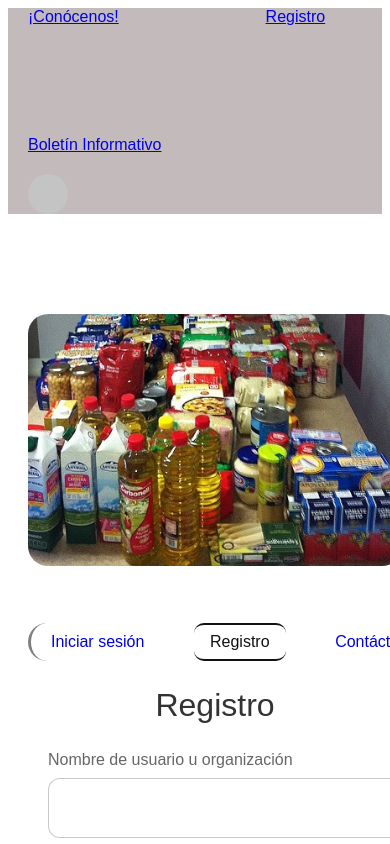
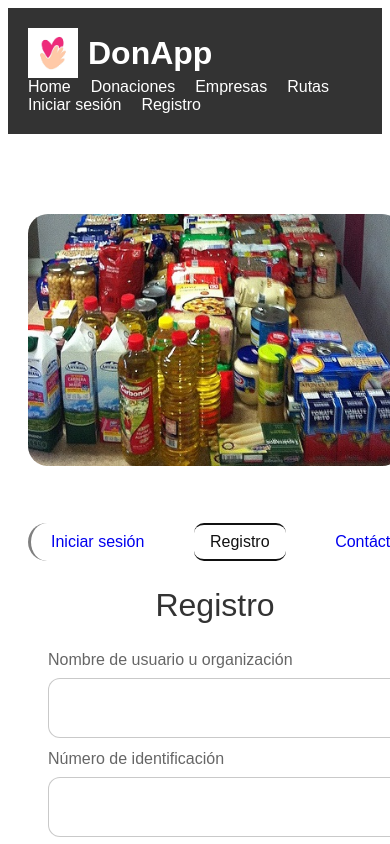
Before and after one commit to DakeloX/ProyectIV, a Next.js app: page /register in a window 390 px wide. Shown: the top 844 px of the page. Built offline with nearby package versions, Linux system fonts and the light colour scheme.

Commit message:
Aspecto Visual mejorado

```diff
--- a/src/app/register/page.js
+++ b/src/app/register/page.js
@@ -32,6 +32,7 @@ export default function Register() {
     };
 
     const sliderRef = useRef(null);
+    const [currentSlide, setCurrentSlide] = useState(0);
 
     const settings = {
         dots: false,
@@ -51,13 +52,19 @@ export default function Register() {
     return (
         <div className={styles.container}>
             <header className={styles.header}>
-                <div className={styles.headerContent}>
-                    <nav className={styles.navLinks}>
-                        <a href="#" className={styles.navLink}>¡Conócenos!</a>
-                        <a href="#" className={styles.navLink}>Registro</a>
-                        <a href="#" className={styles.navLink}>Boletín Informativo</a>
-                    </nav>
-                    <div className={styles.profileIcon} aria-label="Profile icon"></div>
+                <div className={styles.logo}>
+                    <img src="/img/logo_donap.jpg" alt="Logo" className={styles.logoImage} />
+                    <h1 className={styles.logoText}>DonApp</h1>
+                </div>
+                <nav className={styles.navLinks}>
+                    <a href="/" className={styles.navLink}>Home</a>
+                    <a href="#" className={styles.navLink}>Donaciones</a>
+                    <a href="#" className={styles.navLink}>Empresas</a>
+                    <a href="#" className={styles.navLink}>Rutas</a>
+                </nav>
+                <div className={styles.authLinks}>
+                    <a href="/login" className={styles.loginLink}>Iniciar sesión</a>
+                    <a href="/register" className={styles.registerLink}>Registro</a>
                 </div>
             </header>
 
@@ -83,7 +90,7 @@ export default function Register() {
                             <div className={styles.footer}>
                                 <div className={styles.footerLinks}>
                                     <a href="/login" className={styles.footerLink}>Iniciar sesión</a>
-                                    <a href="#" className={styles.registerLink}>Registro</a>
+                                    <a href="#" className={styles.registroLink}>Registro</a>
                                     <a href="#" className={styles.footerLink}>Contáctenos</a>
                                 </div>
                             </div>
--- a/src/app/styles/login.module.css
+++ b/src/app/styles/login.module.css
@@ -1,56 +1,62 @@
 .container {
     background-color: #fff;
+    font-family: Arial, sans-serif;
 }
 
 .header {
-    background-color: rgba(0, 0, 0, 0.3);
+    background-color: #333;
+    color: white;
+    padding: 20px;
     display: flex;
-    width: 100%;
-    margin-bottom: 20px;
+    align-items: center;
+    justify-content: space-between;
+    flex-wrap: wrap;
+    /* Para permitir que el contenido se envuelva en dispositivos pequeños */
 }
 
-@media (max-width: 991px) {
-    .header {
-        max-width: 100%;
-    }
+.logo {
+    display: flex;
+    align-items: center;
 }
 
-.headerContent {
-    background-color: #c3bbbb;
-    display: flex;
-    width: 100%;
-    gap: 20px;
-    font-size: 16px;
-    color: rgba(51, 51, 51, 0.8);
-    font-weight: 400;
-    padding: 17px 80px 17px 40px;
+.logoImage {
+    width: 50px;
+    height: 50px;
+    margin-right: 10px;
 }
 
-@media (max-width: 991px) {
-    .headerContent {
-        flex-wrap: wrap;
-        padding: 0 20px;
-    }
+.logoText {
+    margin: 0;
 }
 
 .navLinks {
     display: flex;
-    gap: 110px;
-    flex-grow: 1;
-    flex-basis: auto;
-    margin: auto 0;
-}
-
-@media (max-width: 991px) {
-    .navLinks {
-        flex-wrap: wrap;
-    }
+    gap: 20px;
 }
 
 .navLink {
-    font-family: Poppins, sans-serif;
-    flex-grow: 1;
-    flex-basis: auto;
+    color: white;
+    text-decoration: none;
+}
+
+.authLinks {
+    display: flex;
+    gap: 20px;
+}
+
+.loginLink,
+.registerLink {
+    color: white;
+    text-decoration: none;
+}
+
+@media (max-width: 768px) {
+    .header {
+        flex-direction: column;
+        /* Cambia la dirección del flexbox en dispositivos pequeños */
+        align-items: flex-start;
+        /* Alinea los elementos al inicio */
+    }
 }
 
 .profileIcon {
@@ -198,7 +204,7 @@
     text-decoration: none;
 }
 
-.loginLink {
+.registroLink {
     font-family: ABeeZee, sans-serif;
     justify-content: center;
     border-color: rgba(17, 17, 17, 1);
@@ -215,14 +221,57 @@
 }
 
 @media (max-width: 991px) {
-    .loginLink {
+    .registroLink {
         white-space: initial;
     }
 }
 
+.loginSection {
+    justify-content: center;
+    align-items: center;
+    background-color: #fff;
+    display: flex;
+    margin-top: 0px;
+    flex-direction: column;
+    padding: 80px;
+}
 
+@media (max-width: 991px) {
+    .loginSection {
+        max-width: 100%;
+        margin-top: 40px;
+        padding: 0 20px;
+    }
+}
 
-.loginContainer {
+.loginText {
+    color: #333;
+    margin-top: 25px;
+    font: 400 16px Poppins, sans-serif;
+    padding: auto;
+}
+
+.loginButton {
+    justify-content: center;
+    align-items: center;
+    border-radius: 32px;
+    background-color: #111;
+    margin-top: 18px;
+    width: 270px;
+    max-width: 100%;
+    color: #fff;
+    text-align: center;
+    padding: 15px 60px;
+    font: 300 18px Poppins, sans-serif;
+}
+
+@media (max-width: 991px) {
+    .loginButton {
+        padding: 0 20px;
+    }
+}
+
+.registrationContainer {
     border-radius: 24px;
     background-color: #fff;
     display: flex;
@@ -230,16 +279,17 @@
     flex-direction: column;
     align-items: center;
     font-weight: 400;
+    margin: auto;
     padding: 34px 31px 0;
 }
 
 @media (max-width: 991px) {
-    .loginContainer {
+    .registrationContainer {
         padding: 0 20px;
     }
 }
 
-.loginTitle {
+.registrationTitle {
     color: #333;
     text-align: center;
     align-self: stretch;
@@ -247,11 +297,22 @@
 }
 
 @media (max-width: 991px) {
-    .loginTitle {
+    .registrationTitle {
         max-width: 100%;
     }
 }
 
+.organizationLabel {
+    color: #666;
+    margin-top: 21px;
+    font: 16px Poppins, sans-serif;
+}
+
+@media (max-width: 991px) {
+    .organizationLabel {
+        max-width: 100%;
+    }
+}
 
 .inputField {
     border-radius: 12px;
@@ -327,24 +388,53 @@
 }
 
 .signInButton {
-    display: inline-block; /* Para que se muestre como un elemento en línea */
-    text-decoration: none; /* Para quitar la decoración de subrayado */
-    border: none; /* Para eliminar el borde */
-    border-radius: 32px; /* Para agregar bordes redondeados */
-    background-color: #111; /* Color de fondo del botón */
-    color: #fff; /* Color del texto del botón */
-    padding: 15px 60px; /* Espaciado interno del botón */
-    font: 18px Poppins, sans-serif; /* Fuente y tamaño del texto */
-    cursor: pointer; /* Cambiar el cursor al pasar sobre el botón */
-}
-
-.signInButton:hover {
-    background-color: #333; /* Cambiar el color de fondo al pasar el ratón sobre el botón */
+    display: flex;
+    /* Para usar flexbox */
+    justify-content: center;
+    /* Centra horizontalmente */
+    align-items: center;
+    border-radius: 32px;
+    background-color: #111;
+    align-self: stretch;
+    margin: 30px auto 0; /* Agregando más espacio arriba */
+    color: #fff;
+    text-align: center;
+    padding: 15px 60px;
+    font: 18px Poppins, sans-serif;
+    cursor: pointer;
+    /* Para que el cursor se convierta en un dedito */
 }
 
 @media (max-width: 991px) {
     .signInButton {
         max-width: 100%;
-        padding: 0 20px;
+        padding: 15px 20px;
+        /* Ajusta el padding horizontal */
     }
 }
+
+.optionsContainer {
+    justify-content: flex-end;
+    align-self: stretch;
+    display: flex;
+    margin-top: 8px;
+    width: 100%;
+    gap: 20px;
+    font-size: 16px;
+    color: #333;
+}
+
+@media (max-width: 991px) {
+    .optionsContainer {
+        max-width: 100%;
+        flex-wrap: wrap;
+    }
+}
+
+.helpLink {
+    text-align: center;
+    font-family: Poppins, sans-serif;
+    flex-grow: 1;
+    flex-basis: auto;
+    margin: auto 0;
+}
--- a/src/app/styles/register.module.css
+++ b/src/app/styles/register.module.css
@@ -1,56 +1,62 @@
 .container {
     background-color: #fff;
+    font-family: Arial, sans-serif;
 }
 
 .header {
-    background-color: rgba(0, 0, 0, 0.3);
+    background-color: #333;
+    color: white;
+    padding: 20px;
     display: flex;
-    width: 100%;
-    margin-bottom: 20px;
+    align-items: center;
+    justify-content: space-between;
+    flex-wrap: wrap;
+    /* Para permitir que el contenido se envuelva en dispositivos pequeños */
 }
 
-@media (max-width: 991px) {
-    .header {
-        max-width: 100%;
-    }
+.logo {
+    display: flex;
+    align-items: center;
 }
 
-.headerContent {
-    background-color: #c3bbbb;
-    display: flex;
-    width: 100%;
-    gap: 20px;
-    font-size: 16px;
-    color: rgba(51, 51, 51, 0.8);
-    font-weight: 400;
-    padding: 17px 80px 17px 40px;
+.logoImage {
+    width: 50px;
+    height: 50px;
+    margin-right: 10px;
 }
 
-@media (max-width: 991px) {
-    .headerContent {
-        flex-wrap: wrap;
-        padding: 0 20px;
-    }
+.logoText {
+    margin: 0;
 }
 
 .navLinks {
     display: flex;
-    gap: 110px;
-    flex-grow: 1;
-    flex-basis: auto;
-    margin: auto 0;
-}
-
-@media (max-width: 991px) {
-    .navLinks {
-        flex-wrap: wrap;
-    }
+    gap: 20px;
 }
 
 .navLink {
-    font-family: Poppins, sans-serif;
-    flex-grow: 1;
-    flex-basis: auto;
+    color: white;
+    text-decoration: none;
+}
+
+.authLinks {
+    display: flex;
+    gap: 20px;
+}
+
+.loginLink,
+.registerLink {
+    color: white;
+    text-decoration: none;
+}
+
+@media (max-width: 768px) {
+    .header {
+        flex-direction: column;
+        /* Cambia la dirección del flexbox en dispositivos pequeños */
+        align-items: flex-start;
+        /* Alinea los elementos al inicio */
+    }
 }
 
 .profileIcon {
@@ -93,13 +99,14 @@
     width: 50%;
 
 }
-.sliderContent{
+
+.sliderContent {
     margin-top: 80px;
     height: 50%;
 
 }
 
-.sliderImg{
+.sliderImg {
     margin: 0 auto;
     height: 100%;
     width: 100%;
@@ -197,7 +204,7 @@
     text-decoration: none;
 }
 
-.registerLink {
+.registroLink {
     font-family: ABeeZee, sans-serif;
     justify-content: center;
     border-color: rgba(17, 17, 17, 1);
@@ -214,7 +221,7 @@
 }
 
 @media (max-width: 991px) {
-    .registerLink {
+    .registroLink {
         white-space: initial;
     }
 }
@@ -380,8 +387,10 @@
 }
 
 .signInButton {
-    display: flex; /* Para usar flexbox */
-    justify-content: center; /* Centra horizontalmente */
+    display: flex;
+    /* Para usar flexbox */
+    justify-content: center;
+    /* Centra horizontalmente */
     align-items: center;
     border-radius: 32px;
     background-color: #111;
@@ -391,13 +400,15 @@
     text-align: center;
     padding: 15px 60px;
     font: 18px Poppins, sans-serif;
-    cursor: pointer; /* Para que el cursor se convierta en un dedito */
+    cursor: pointer;
+    /* Para que el cursor se convierta en un dedito */
 }
 
 @media (max-width: 991px) {
     .signInButton {
         max-width: 100%;
-        padding: 15px 20px; /* Ajusta el padding horizontal */
+        padding: 15px 20px;
+        /* Ajusta el padding horizontal */
     }
 }
 
```
Also changed, not shown: src/app/login/page.js (+75 -29 lines). Lines whose indentation alone changed are shown as unchanged.
